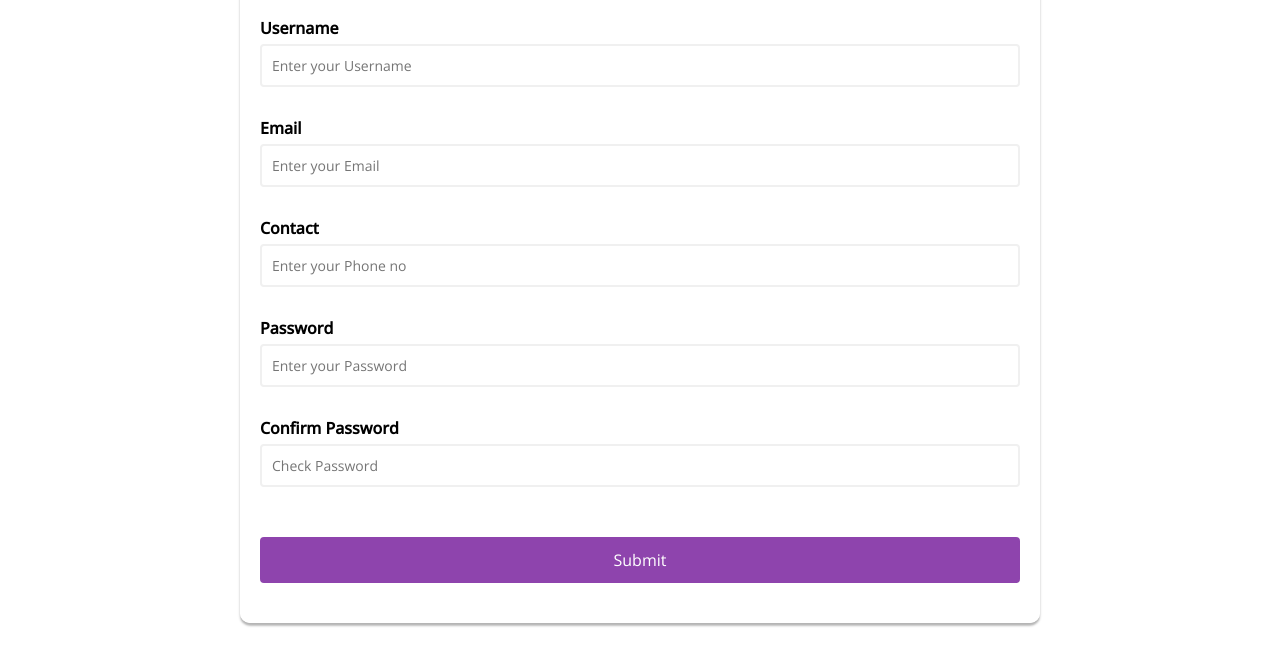
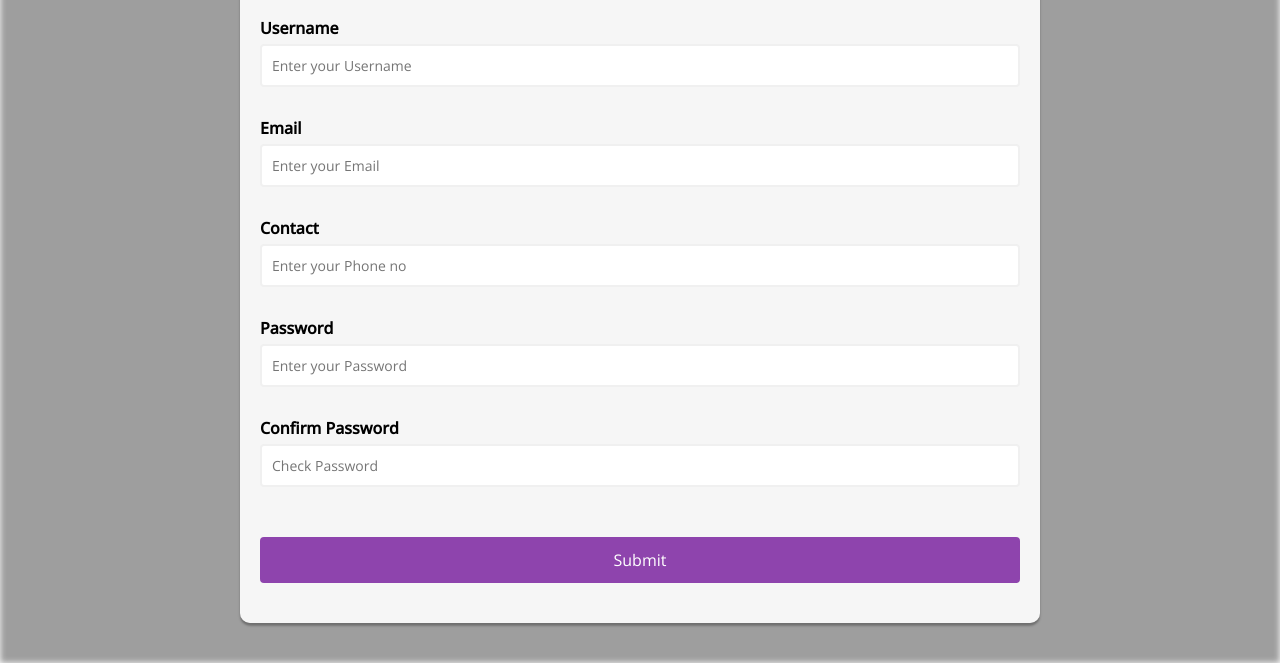
Before and after one commit to Arpita-cod/Form-Validation-using-JS, a plain HTML site: page index.html in a window 1280 px wide. Shown: the part 137-800 px from the top of the page. Drawn offline with nearby package versions, Linux system fonts and the light colour scheme; the site is published under a folder, as on GitHub Pages, so addresses that start at the root find nothing.

Commit message:
Update style.css

```diff
--- a/style.css
+++ b/style.css
@@ -30,7 +30,7 @@ body::before {
     left: 0;
     height: 100%;
     width: 100%;
-    background: url('/pxl.jpg') no-repeat center center fixed;
+    background: url('./pxl.jpg') no-repeat center center fixed;
     background-size: cover;
     filter: blur(3px); /* Adjust the blur level as needed */
     z-index: -1;
```
